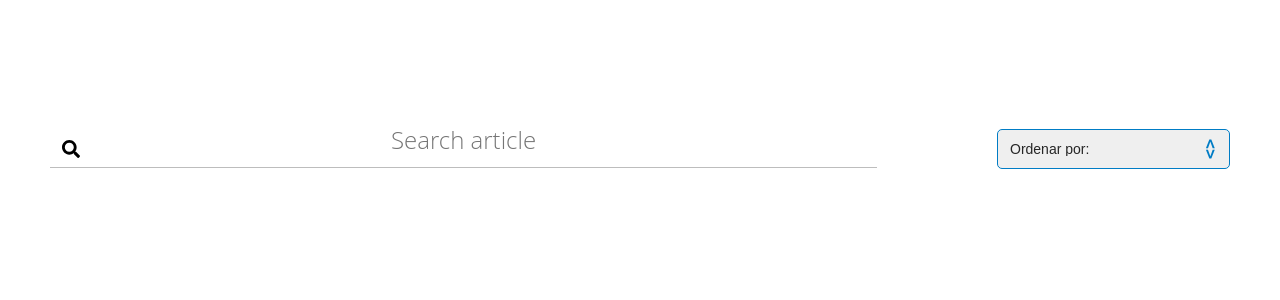
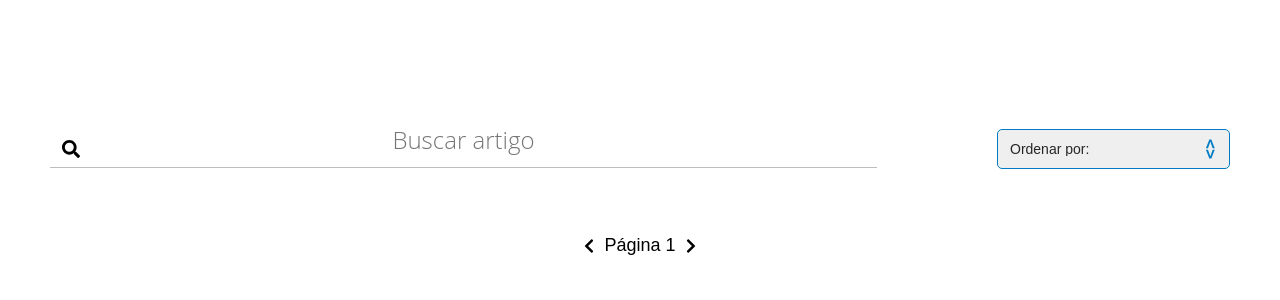
Before and after one commit to henriquepolonibr/articles-website, a React app: page / in a window 1280 px wide. Shown: the top 300 px of the page. Built offline with nearby package versions, Linux system fonts and the light colour scheme.

Commit message:
Pagination component created

```diff
--- a/src/Pages/Home/index.js
+++ b/src/Pages/Home/index.js
@@ -2,6 +2,7 @@ import React from 'react';
 import SearchArticle from '../../components/SearchArticle';
 import FilterSelect from '../../components/FilterSelect'
 import ArticleList from '../../components/ArticleList'
+import Pagination from '../../components/Pagination'
 import * as S from './styles';
 
 const Home = () => {
@@ -12,6 +13,7 @@ const Home = () => {
         <FilterSelect />
       </S.Header>
       <ArticleList />
+      <Pagination />
     </S.Wrapper>
   )
 }
--- a/src/components/ArticleList/index.js
+++ b/src/components/ArticleList/index.js
@@ -10,10 +10,13 @@ const ArticleList = () => {
     for (var element of articleInfo) {
       articleCard.push(
         <S.ArticleItem key={element.id}>
-          <S.ArticleThumbnail src={element.featured_media.thumbnail} />
+          <S.AlignImage>
+            <S.ArticleThumbnail src={element.featured_media.thumbnail} />
+          </S.AlignImage>
           <S.ArticleText>
             <S.ArticleTitle>{element.title}</S.ArticleTitle>
             <S.ArticleDescription>{element.headline}</S.ArticleDescription>
+            {/* <S.ArticleDate>Article | {element.modified}</S.ArticleDate> */}
           </S.ArticleText>
           {/* link: {element.link}<br /> */}
         </S.ArticleItem>
--- a/src/components/ArticleList/styles.js
+++ b/src/components/ArticleList/styles.js
@@ -22,12 +22,18 @@ export const ArticleItem = styled.div`
   margin-bottom: 20px;
   @media(min-width: 768px){
     display: flex;
-    justify-content: center;
+    justify-content: flex-start;
     align-items: center;
     flex-direction: row;
     height: 200px;
   }
 `
+export const AlignImage = styled.div`
+  display: flex;
+  justify-content: center;
+  align-items: center;
+`
+
 export const ArticleThumbnail = styled.img`
   max-height: 200px;
   max-width: 200px;
@@ -54,3 +60,10 @@ export const ArticleDescription = styled.div`
     font: 12px;
   }
 `
+
+export const ArticleDate = styled.div`
+  font-size: 10px;
+  font-weight: bold;
+  position: relative;
+  right: 0px;
+`
--- /dev/null
+++ b/src/components/Pagination/index.js
@@ -0,0 +1,21 @@
+import React, { useState } from 'react';
+import { FontAwesomeIcon } from '@fortawesome/react-fontawesome';
+import { faChevronLeft, faChevronRight } from '@fortawesome/free-solid-svg-icons';
+import * as S from './styles';
+
+const Pagination = () => {
+  const [pageNumber, setPageNumber] = useState(1)
+  return(
+    <S.Pagination>
+      <S.PreviousPageButton onClick={() => setPageNumber(pageNumber-1)}>
+        <FontAwesomeIcon icon={faChevronLeft} size="sm" />
+      </S.PreviousPageButton>
+        <S.PageNumber>Página {pageNumber}</S.PageNumber>
+      <S.NextPageButton onClick={() => setPageNumber(pageNumber+1)}>
+        <FontAwesomeIcon icon={faChevronRight} size="sm" />
+      </S.NextPageButton>
+    </S.Pagination>
+  )
+}
+
+export default Pagination;
--- /dev/null
+++ b/src/components/Pagination/styles.js
@@ -0,0 +1,22 @@
+import styled from 'styled-components';
+
+export const Pagination = styled.div`
+  display: flex;
+  justify-content: center;
+  align-items: center;
+`;
+
+export const PreviousPageButton = styled.div`
+  display: inline-block;
+  svg{
+    font-size: 16px;
+  }
+`;
+
+export const NextPageButton = styled(PreviousPageButton)`
+`;
+
+export const PageNumber = styled.div`
+  font-size: 18px;
+  margin: 10px;
+`
--- a/src/components/SearchArticle/index.js
+++ b/src/components/SearchArticle/index.js
@@ -1,4 +1,4 @@
-import React, { useState, useContext } from 'react';
+import React, { useContext } from 'react';
 import { UserContext } from '../../Contexts/typedValue'
 import { UserDataArticleContext } from '../../Contexts/dataArticle'
 import { FontAwesomeIcon } from '@fortawesome/react-fontawesome';
@@ -27,7 +27,7 @@ const SearchArticle = () => {
     <S.SearchBox>
       <FontAwesomeIcon icon={faSearch} size="sm" />
       <S.SearchText
-        placeholder="Search article"
+        placeholder="Buscar artigo"
         name="filterTextArea"
         type="text"
         id="textAreaFilterField"
```
